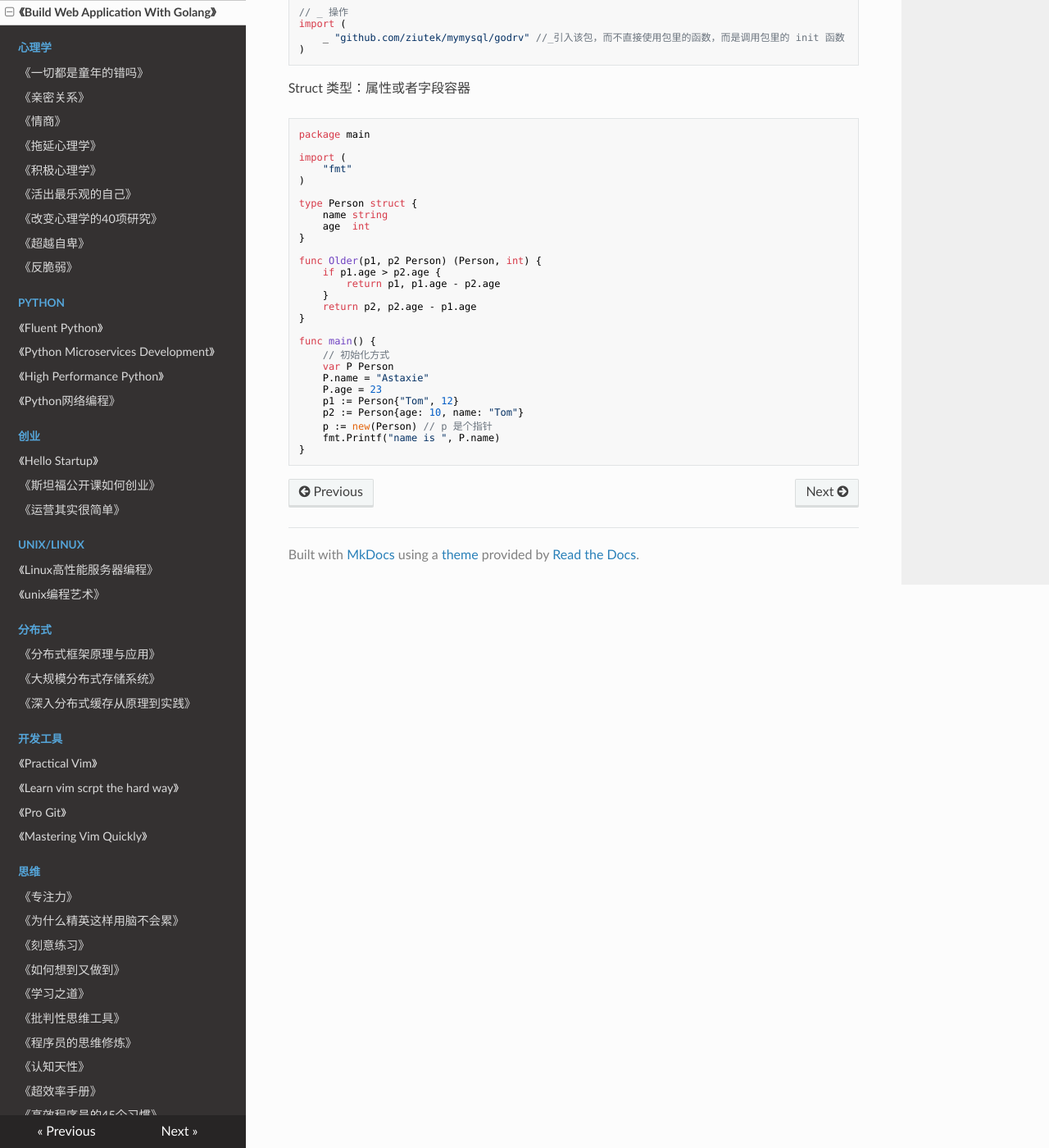
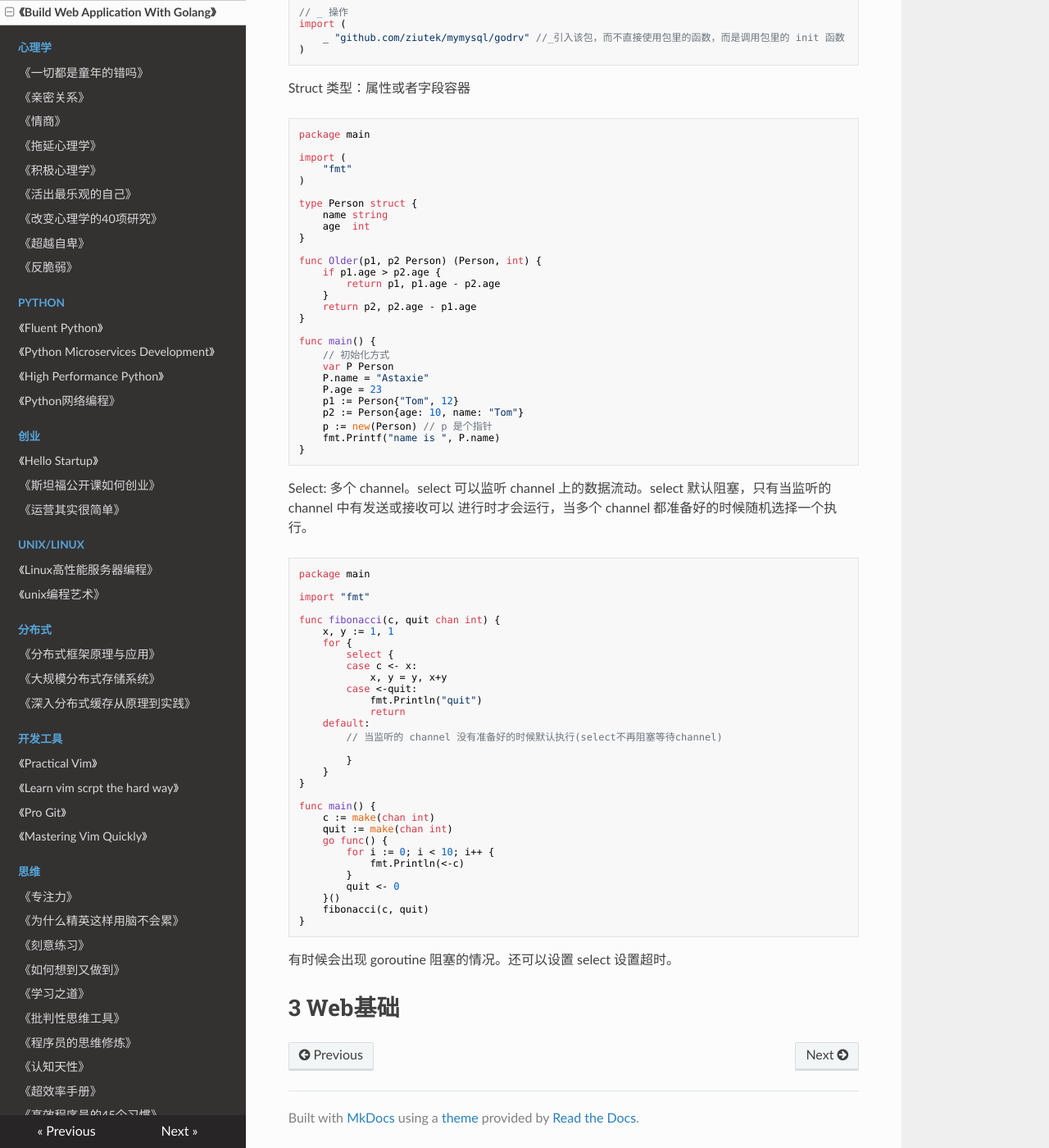
Before and after one commit to PegasusWang/booknotes, an MkDocs documentation site: the page built from docs/golang/build-web-application-with-golang.md, in a window 1280 px wide and 1400 px high, scrolled down 6014 px. Shown: the whole window at 82% size. Built offline with MkDocs 1.6.1, drawn with Linux system fonts in a browser that asks for light colours; nearby versions of some CDN libraries; old or Windows-style settings are respelled for this version of MkDocs.

Commit message:
go select

````diff
--- a/docs/golang/build-web-application-with-golang.md
+++ b/docs/golang/build-web-application-with-golang.md
@@ -395,3 +395,48 @@ func main() {
 	fmt.Printf("name is ", P.name)
 }
 ```
+
+
+
+
+Select: 多个 channel。select 可以监听 channel 上的数据流动。select 默认阻塞，只有当监听的 channel 中有发送或接收可以
+进行时才会运行，当多个 channel 都准备好的时候随机选择一个执行。
+
+```
+package main
+
+import "fmt"
+
+func fibonacci(c, quit chan int) {
+	x, y := 1, 1
+	for {
+		select {
+		case c <- x:
+			x, y = y, x+y
+		case <-quit:
+			fmt.Println("quit")
+			return
+    default:
+        // 当监听的 channel 没有准备好的时候默认执行(select不再阻塞等待channel)
+
+		}
+	}
+}
+
+func main() {
+	c := make(chan int)
+	quit := make(chan int)
+	go func() {
+		for i := 0; i < 10; i++ {
+			fmt.Println(<-c)
+		}
+		quit <- 0
+	}()
+	fibonacci(c, quit)
+}
+```
+
+有时候会出现 goroutine 阻塞的情况。还可以设置 select 设置超时。
+
+
+# 3 Web基础
````
